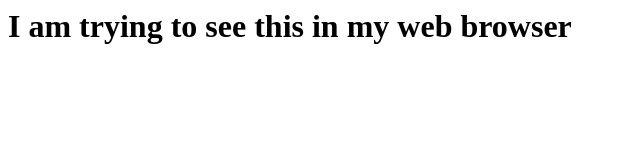
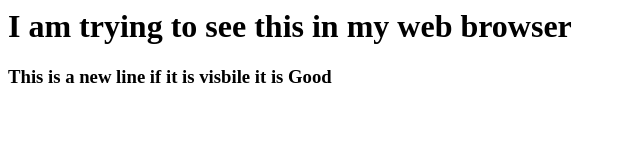
Before and after one commit to NathanPaul7/Lesson_8, a plain HTML site: page index.html in a window 1280 px wide. Shown: the whole page, without its empty margins (0-640 px from the left). Drawn offline with Linux system fonts and the light colour scheme.

Commit message:
added a new line

```diff
--- a/index.html
+++ b/index.html
@@ -1 +1,4 @@
 <h1> I am trying to see this in my web browser </h1>
+
+
+<h3>  This is a new line if it is visbile it is Good</h3>
```
